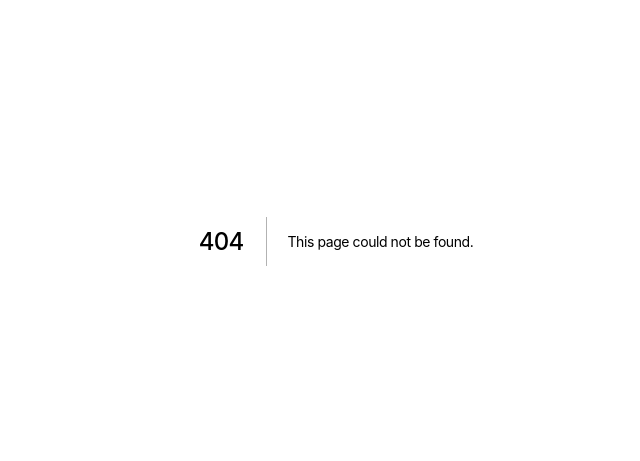
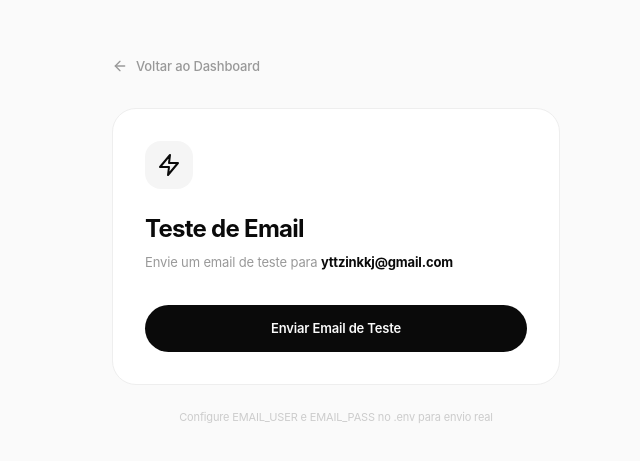
Before and after one commit to ytt580/open-agents, a Next.js app: page /test-email in a window 1280 px wide. Before the commit this address had no page. Shown: the part 159-620 px from the top of the page, without its empty margins (304-944 px from the left). Built offline with nearby package versions, Linux system fonts and the light colour scheme.

Commit message:
feat: email test page + BrowserClaw send API endpoint

```diff
--- /dev/null
+++ b/app/api/browserclaw/send/route.ts
@@ -0,0 +1,32 @@
+import { NextRequest, NextResponse } from 'next/server'
+import nodemailer from 'nodemailer'
+
+export async function POST(req: NextRequest) {
+  try {
+    const { to, subject, body } = await req.json()
+
+    if (!to || !subject || !body) {
+      return NextResponse.json({ error: 'Campos obrigatorios: to, subject, body' }, { status: 400 })
+    }
+
+    const transporter = nodemailer.createTransport({
+      service: 'gmail',
+      auth: {
+        user: process.env.EMAIL_USER || 'yttzinkkj@gmail.com',
+        pass: process.env.EMAIL_PASS || '',
+      },
+    })
+
+    const info = await transporter.sendMail({
+      from: process.env.EMAIL_USER || 'yttzinkkj@gmail.com',
+      to,
+      subject,
+      html: body,
+    })
+
+    return NextResponse.json({ success: true, messageId: info.messageId })
+  } catch (error) {
+    console.error('Erro ao enviar email:', error)
+    return NextResponse.json({ error: 'Falha ao enviar email' }, { status: 500 })
+  }
+}
--- /dev/null
+++ b/app/test-email/page.tsx
@@ -0,0 +1,140 @@
+'use client'
+
+import { useState } from 'react'
+import { Zap, ArrowLeft, CheckCircle, XCircle, Loader2 } from 'lucide-react'
+import Link from 'next/link'
+
+export default function TestEmailPage() {
+  const [status, setStatus] = useState<'idle' | 'loading' | 'success' | 'error'>('idle')
+  const [message, setMessage] = useState('')
+
+  const sendTest = async () => {
+    setStatus('loading')
+    try {
+      const res = await fetch('/api/browserclaw/send', {
+        method: 'POST',
+        headers: { 'Content-Type': 'application/json' },
+        body: JSON.stringify({
+          to: 'yttzinkkj@gmail.com',
+          subject: 'Teste Open-Agents - BrowserClaw',
+          body: `
+            <div style="font-family: Inter, sans-serif; max-width: 600px; margin: 0 auto; padding: 40px;">
+              <div style="display: flex; align-items: center; gap: 10px; margin-bottom: 30px;">
+                <div style="width: 32px; height: 32px; background: #0a0a0a; border-radius: 8px; display: flex; align-items: center; justify-content: center;">
+                  <span style="color: white; font-weight: bold; font-size: 14px;">Z</span>
+                </div>
+                <span style="font-weight: bold; font-size: 16px; color: #0a0a0a;">open-agents</span>
+              </div>
+
+              <h1 style="font-size: 24px; font-weight: bold; color: #0a0a0a; margin-bottom: 16px;">
+                Email de Teste enviado com sucesso!
+              </h1>
+
+              <p style="font-size: 14px; color: #666; line-height: 1.6; margin-bottom: 24px;">
+                O BrowserClaw esta funcionando corretamente. Este email foi enviado automaticamente pelo sistema de automacao da Open-Agents.
+              </p>
+
+              <div style="background: #f5f5f5; border-radius: 12px; padding: 20px; margin-bottom: 24px;">
+                <p style="font-size: 12px; color: #999; margin: 0 0 8px 0;">Detalhes do envio:</p>
+                <p style="font-size: 13px; color: #0a0a0a; margin: 0;"><strong>Data:</strong> ${new Date().toLocaleString('pt-BR')}</p>
+                <p style="font-size: 13px; color: #0a0a0a; margin: 4px 0 0 0;"><strong>Status:</strong> Entregue</p>
+              </div>
+
+              <p style="font-size: 12px; color: #bbb; border-top: 1px solid #eee; padding-top: 20px;">
+                2026 Open-Agents. Agentes trabalhando 24/7.
+              </p>
+            </div>
+          `
+        })
+      })
+
+      const data = await res.json()
+
+      if (res.ok) {
+        setStatus('success')
+        setMessage('Email enviado para yttzinkkj@gmail.com!')
+      } else {
+        setStatus('error')
+        setMessage(data.error || 'Erro ao enviar')
+      }
+    } catch (err) {
+      setStatus('error')
+      setMessage('Falha na conexao com o servidor')
+    }
+  }
+
+  return (
+    <div className="min-h-screen flex items-center justify-center px-6" style={{ background: '#fafafa' }}>
+      <div className="w-full max-w-md">
+        <Link href="/dashboard" className="inline-flex items-center gap-2 text-[13px] font-medium mb-8 transition-colors hover:opacity-70" style={{ color: '#999' }}>
+          <ArrowLeft className="w-4 h-4" />
+          Voltar ao Dashboard
+        </Link>
+
+        <div className="p-8 rounded-[24px]" style={{ background: '#fff', border: '1px solid #eee' }}>
+          <div className="w-12 h-12 rounded-2xl flex items-center justify-center mb-6" style={{ background: '#f5f5f5' }}>
+            <Zap className="w-6 h-6" style={{ color: '#0a0a0a' }} />
+          </div>
+
+          <h1 className="text-2xl font-bold tracking-[-0.03em] mb-2">Teste de Email</h1>
+          <p className="text-[13px] mb-8" style={{ color: '#999' }}>
+            Envie um email de teste para <strong style={{ color: '#0a0a0a' }}>yttzinkkj@gmail.com</strong>
+          </p>
+
+          {status === 'idle' && (
+            <button
+              onClick={sendTest}
+              className="w-full py-3.5 rounded-full font-semibold text-[13px] transition-all duration-300 hover:opacity-80"
+              style={{ background: '#0a0a0a', color: '#fafafa' }}
+            >
+              Enviar Email de Teste
+            </button>
+          )}
+
+          {status === 'loading' && (
+            <div className="flex items-center justify-center gap-3 py-3.5 rounded-full" style={{ background: '#f5f5f5' }}>
+              <Loader2 className="w-4 h-4 animate-spin" style={{ color: '#666' }} />
+              <span className="text-[13px] font-medium" style={{ color: '#666' }}>Enviando...</span>
+            </div>
+          )}
+
+          {status === 'success' && (
+            <div className="space-y-4">
+              <div className="flex items-center gap-3 p-4 rounded-2xl" style={{ background: '#f0fdf4', border: '1px solid #dcfce7' }}>
+                <CheckCircle className="w-5 h-5" style={{ color: '#16a34a' }} />
+                <p className="text-[13px] font-medium" style={{ color: '#16a34a' }}>{message}</p>
+              </div>
+              <button
+                onClick={() => setStatus('idle')}
+                className="w-full py-3.5 rounded-full font-semibold text-[13px] transition-all duration-300 hover:opacity-80"
+                style={{ background: '#f5f5f5', color: '#0a0a0a' }}
+              >
+                Enviar Novamente
+              </button>
+            </div>
+          )}
+
+          {status === 'error' && (
+            <div className="space-y-4">
+              <div className="flex items-center gap-3 p-4 rounded-2xl" style={{ background: '#fef2f2', border: '1px solid #fecaca' }}>
+                <XCircle className="w-5 h-5" style={{ color: '#dc2626' }} />
+                <p className="text-[13px] font-medium" style={{ color: '#dc2626' }}>{message}</p>
+              </div>
+              <button
+                onClick={() => setStatus('idle')}
+                className="w-full py-3.5 rounded-full font-semibold text-[13px] transition-all duration-300 hover:opacity-80"
+                style={{ background: '#f5f5f5', color: '#0a0a0a' }}
+              >
+                Tentar Novamente
+              </button>
+            </div>
+          )}
+        </div>
+
+        <p className="text-[11px] text-center mt-6" style={{ color: '#ccc' }}>
+          Configure EMAIL_USER e EMAIL_PASS no .env para envio real
+        </p>
+      </div>
+    </div>
+  )
+}
--- a/package.json
+++ b/package.json
@@ -10,9 +10,11 @@
     "postinstall": "npm run build"
   },
   "dependencies": {
+    "@types/nodemailer": "^8.0.1",
     "clsx": "^2.1.0",
     "lucide-react": "^0.344.0",
     "next": "14.2.0",
+    "nodemailer": "^9.0.3",
     "react": "^18.2.0",
     "react-dom": "^18.2.0"
   },
```
Also changed, not shown: 1 other file (tests, documents, lock files or other folders).
